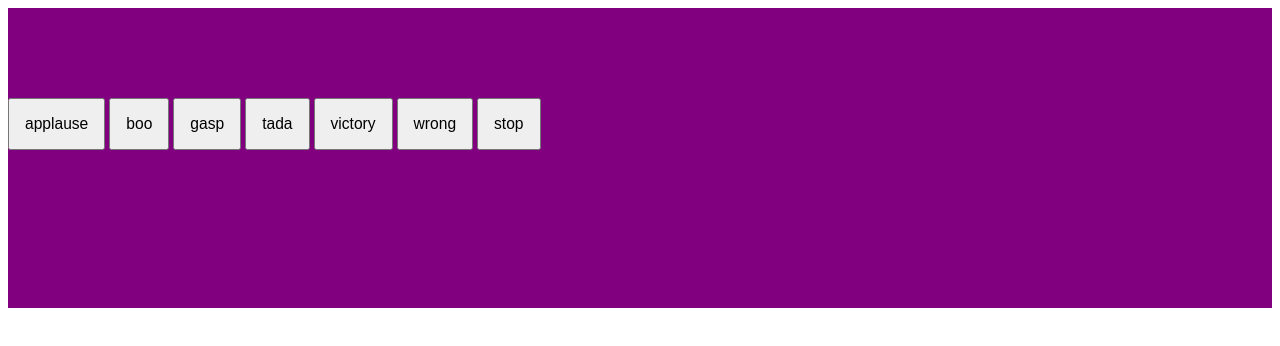
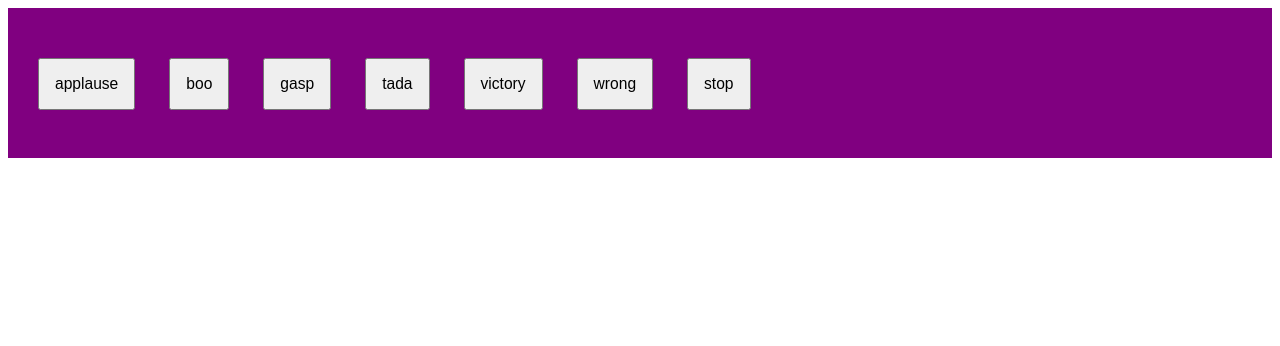
Before and after one commit to acciojob/Soundbar-govind2611, a website: page main.html in a window 1280 px wide. Drawn offline with Linux system fonts and the light colour scheme.

Commit message:
created a submission

```diff
--- a/styles.css
+++ b/styles.css
@@ -1,11 +1,13 @@
 #buttons{
 	width: 100%;
-	height: 300px;
+	height: 150px;
 	background-color: purple;
+
 }
 
 #bt-n{
     font-size: 15.6px;
-    margin-top: 90px;
+    margin-top: 50px;
     padding: 15px;
+	margin-left: 30px ;
 }
```
